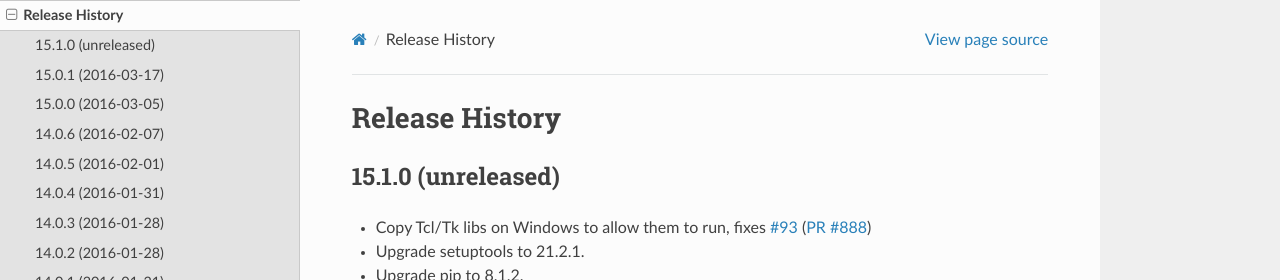
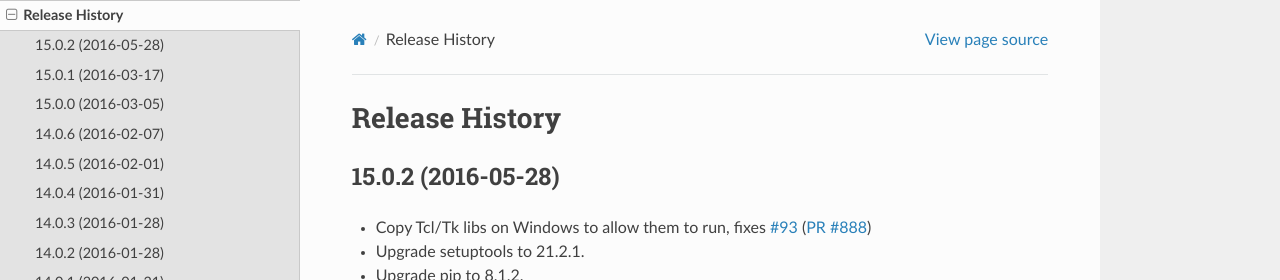
Before and after one commit to pypa/virtualenv, a Sphinx documentation site: the page built from docs/changes.rst, in a window 1280 px wide and 900 px high. Shown: the top 280 px of the window. Built offline with Sphinx 7.4.7 and the Read the Docs theme 2.0.0, drawn with Linux system fonts in a browser that asks for light colours.

Commit message:
Bump for release

```diff
--- a/docs/changes.rst
+++ b/docs/changes.rst
@@ -1,7 +1,7 @@
 Release History
 ===============
 
-15.1.0 (unreleased)
+15.0.2 (2016-05-28)
 -------------------
 
 * Copy Tcl/Tk libs on Windows to allow them to run,
--- a/virtualenv.py
+++ b/virtualenv.py
@@ -36,7 +36,7 @@ try:
 except ImportError:
     import configparser as ConfigParser
 
-__version__ = "15.1.0.dev0"
+__version__ = "15.0.2"
 virtualenv_version = __version__  # legacy
 
 if sys.version_info < (2, 6):
```
